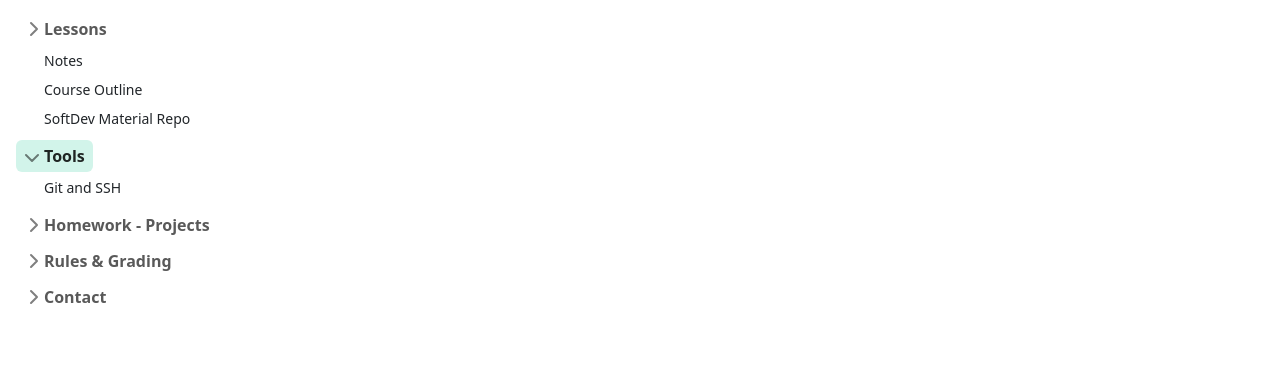
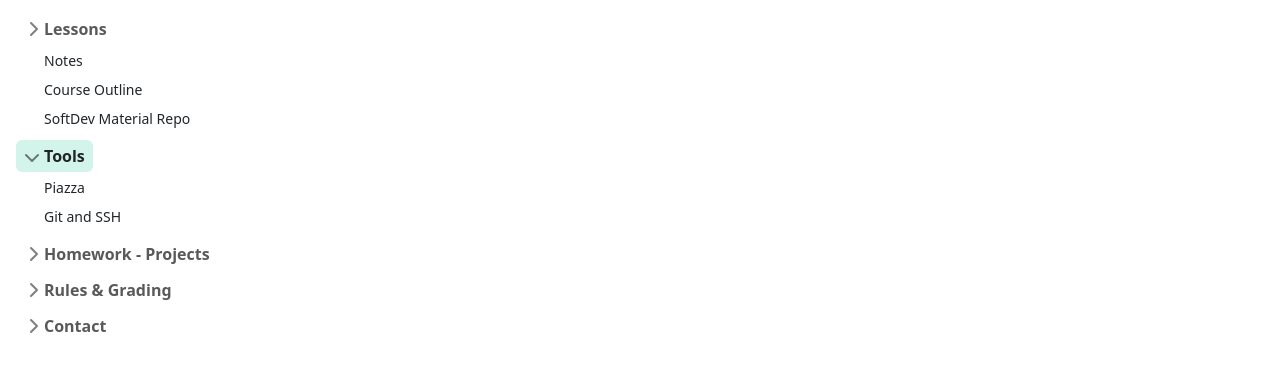
Before and after one commit to novillo-cs/softdev, a plain HTML site: page index.html in a window 1280 px wide. Both pictures are taken after a click on the button "Tools". Shown: the part 96-468 px from the top of the page. Drawn offline with nearby package versions, Linux system fonts and the light colour scheme; no server answers.

Commit message:
Update index.html

```diff
--- a/index.html
+++ b/index.html
@@ -36,6 +36,9 @@
         </button>
         <div class="collapse" id="dashboard-collapse">
           <ul class="btn-toggle-nav list-unstyled fw-normal pb-1 small">
+            <li><a data-bs-toggle="collapse" href="#piazza"
+                   class="link-dark d-inline-flex text-decoration-none rounded">Piazza</a>
+            </li>
             <li><a data-bs-toggle="collapse" href="#git"
                    class="link-dark d-inline-flex text-decoration-none rounded">Git and SSH</a>
             </li>
@@ -84,6 +87,9 @@
         <div class="collapse show" id="notes" data-bs-parent="#rightSide">
             <div id="notes_html"></div>
         </div>
+        <div class="collapse" id="piazza" data-bs-parent="#rightSide">
+            <div id="piazza_html"></div>
+        </div>
         <div class="collapse" id="git" data-bs-parent="#rightSide">
             <div id="git_html"></div>
         </div>
@@ -120,6 +126,7 @@
             $("#notes_html").load("contents/notes.html")
             $("#outline_html").load("contents/outline.html")
             $("#repo_html").load("contents/repo.html")
+            $("#piazza_html").load("contents/piazza.html")
             $("#git_html").load("contents/git.html")
             $("#homework_html").load("contents/homework.html")
             $("#projects_html").load("contents/projects.html")
```
